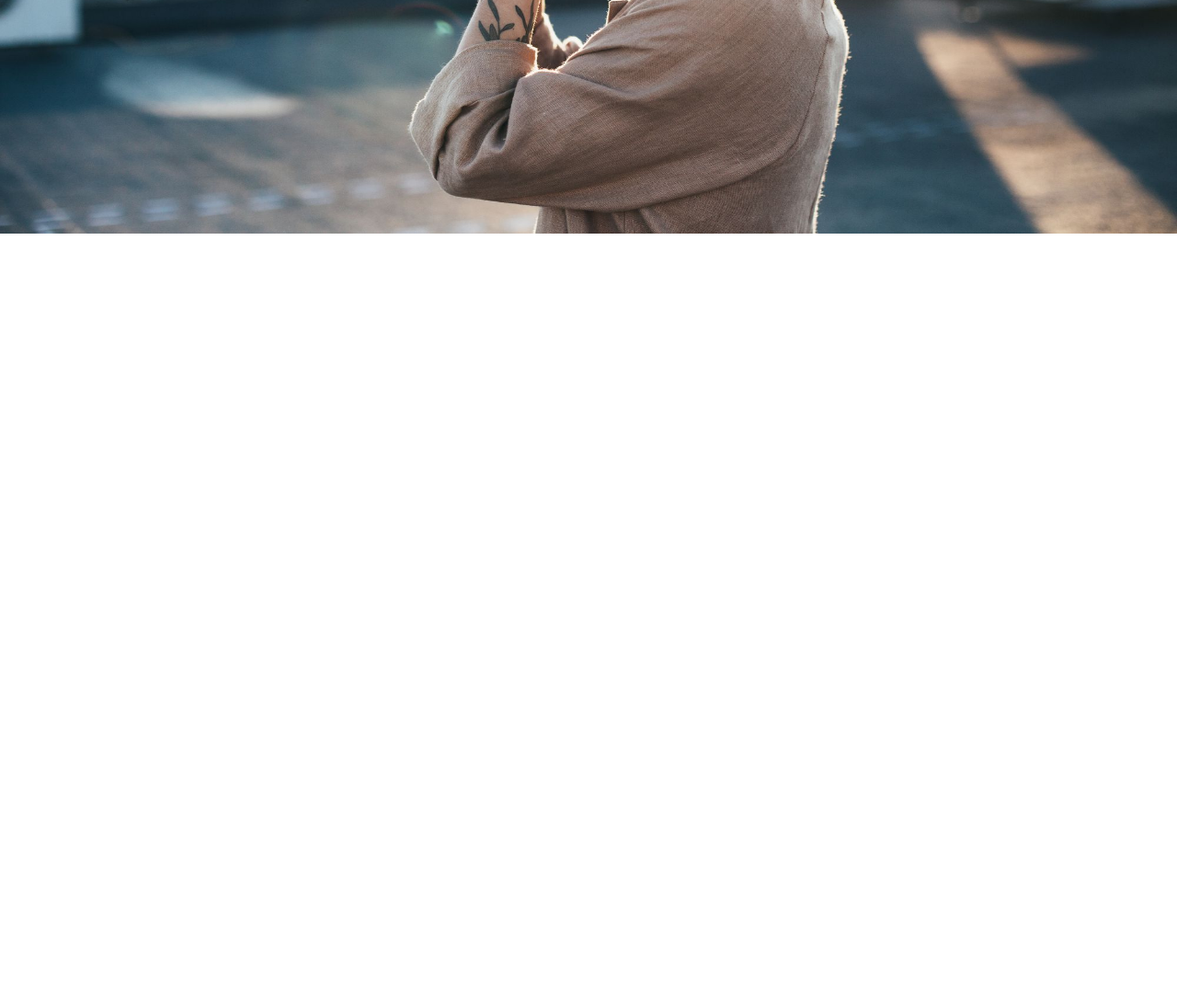
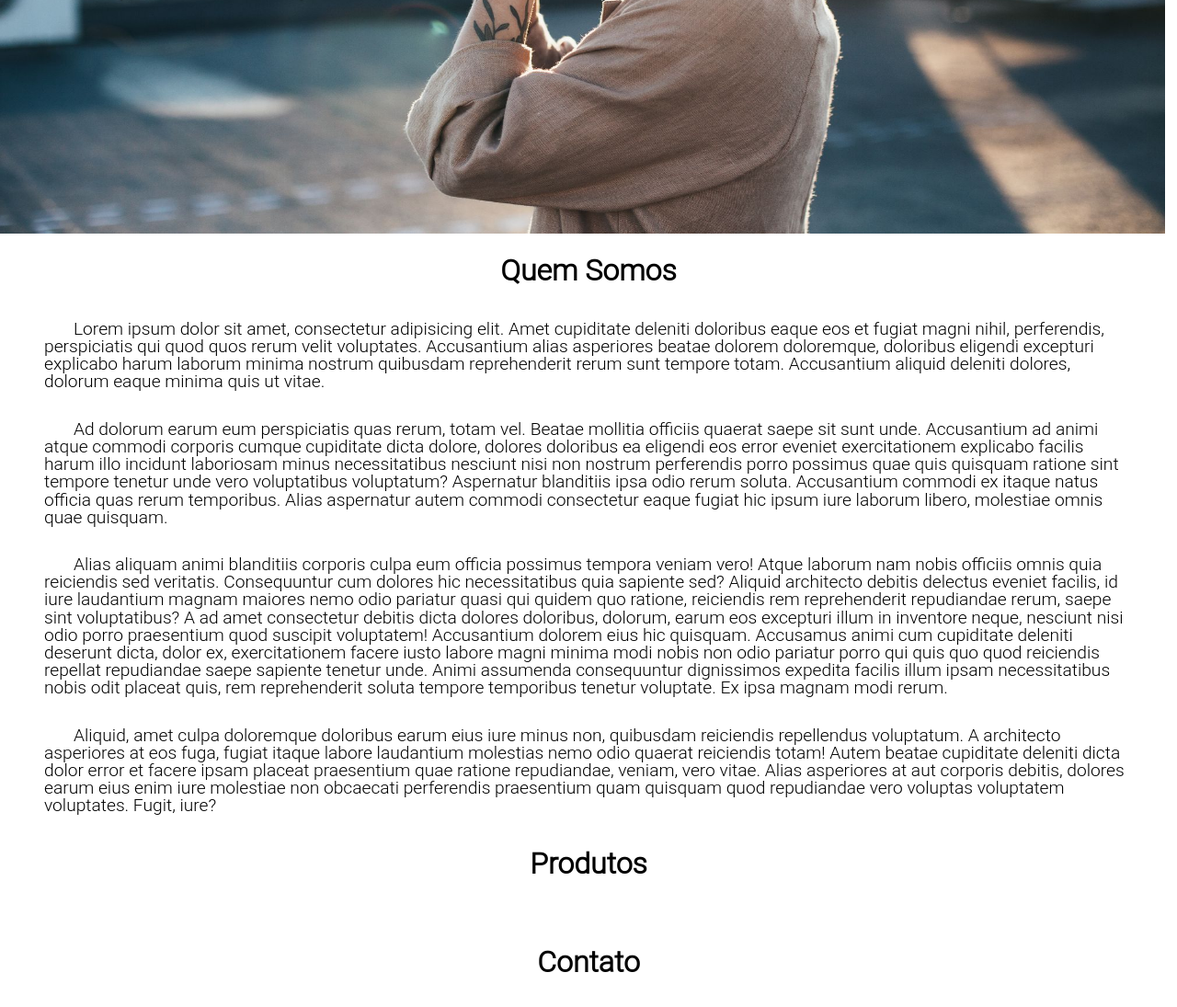
Before and after one commit to ADT1710/sna-tcc-tiw, a website: page index.html in a window 1280 px wide. Shown: the part 543-1638 px from the top of the page at 92% size. Before the commit the page ends 800 px from the top, so only its background shows below. Drawn offline with Linux system fonts and the light colour scheme.

Commit message:
Texto do "Quem somos" criado.

```diff
--- a/css/banner.css
+++ b/css/banner.css
@@ -4,7 +4,7 @@
 }
 
 .banner_imagem{
-    width: 100vw;
+    width: 99vw;
     height: calc(100vh - 63px);
 }
 
--- /dev/null
+++ b/css/conteudo.css
@@ -0,0 +1,14 @@
+.conteudo{
+    font-family: "Roboto Light", sans-serif;
+}
+
+.conteudo_titulo{
+    font-weight: bolder;
+    text-align: center;
+}
+
+.conteudo_texto{
+    text-indent: 2rem;
+    padding: 1rem 3rem;
+    font-size: 1.2rem;
+}
--- a/index.html
+++ b/index.html
@@ -7,6 +7,7 @@
     <link rel="stylesheet" href="css/normalize.css">
     <link rel="stylesheet" href="css/menu.css">
     <link rel="stylesheet" href="css/banner.css">
+    <link rel="stylesheet" href="css/conteudo.css">
 </head>
     <body>
         <header class="cabecalho">
@@ -29,13 +30,26 @@
         </section>
         <section class="conteudo">
             <div class="quemsomos">
-
+                <h1 class="conteudo_titulo">Quem Somos</h1>
+                <p class="conteudo_texto">
+                    Lorem ipsum dolor sit amet, consectetur adipisicing elit. Amet cupiditate deleniti doloribus eaque eos et fugiat magni nihil, perferendis, perspiciatis qui quod quos rerum velit voluptates. Accusantium alias asperiores beatae dolorem doloremque, doloribus eligendi excepturi explicabo harum laborum minima nostrum quibusdam reprehenderit rerum sunt tempore totam. Accusantium aliquid deleniti dolores, dolorum eaque minima quis ut vitae.
+                </p>
+                <p class="conteudo_texto">
+                    Ad dolorum earum eum perspiciatis quas rerum, totam vel. Beatae mollitia officiis quaerat saepe sit sunt unde. Accusantium ad animi atque commodi corporis cumque cupiditate dicta dolore, dolores doloribus ea eligendi eos error eveniet exercitationem explicabo facilis harum illo incidunt laboriosam minus necessitatibus nesciunt nisi non nostrum perferendis porro possimus quae quis quisquam ratione sint tempore tenetur unde vero voluptatibus voluptatum? Aspernatur blanditiis ipsa odio rerum soluta. Accusantium commodi ex itaque natus officia quas rerum temporibus. Alias aspernatur autem commodi consectetur eaque fugiat hic ipsum iure laborum libero, molestiae omnis quae quisquam.</p>
+                <p class="conteudo_texto">
+                    Alias aliquam animi blanditiis corporis culpa eum officia possimus tempora veniam vero! Atque laborum nam nobis officiis omnis quia reiciendis sed veritatis. Consequuntur cum dolores hic necessitatibus quia sapiente sed? Aliquid architecto debitis delectus eveniet facilis, id iure laudantium magnam maiores nemo odio pariatur quasi qui quidem quo ratione, reiciendis rem reprehenderit repudiandae rerum, saepe sint voluptatibus? A ad amet consectetur debitis dicta dolores doloribus, dolorum, earum eos excepturi illum in inventore neque, nesciunt nisi odio porro praesentium quod suscipit voluptatem! Accusantium dolorem eius hic quisquam. Accusamus animi cum cupiditate deleniti deserunt dicta, dolor ex, exercitationem facere iusto labore magni minima modi nobis non odio pariatur porro qui quis quo quod reiciendis repellat repudiandae saepe sapiente tenetur unde. Animi assumenda consequuntur dignissimos expedita facilis illum ipsam necessitatibus nobis odit placeat quis, rem reprehenderit soluta tempore temporibus tenetur voluptate. Ex ipsa magnam modi rerum.
+                </p>
+                <p class="conteudo_texto">
+                    Aliquid, amet culpa doloremque doloribus earum eius iure minus non, quibusdam reiciendis repellendus voluptatum. A architecto asperiores at eos fuga, fugiat itaque labore laudantium molestias nemo odio quaerat reiciendis totam! Autem beatae cupiditate deleniti dicta dolor error et facere ipsam placeat praesentium quae ratione repudiandae, veniam, vero vitae. Alias asperiores at aut corporis debitis, dolores earum eius enim iure molestiae non obcaecati perferendis praesentium quam quisquam quod repudiandae vero voluptas voluptatem voluptates. Fugit, iure?
+                </p>
             </div>
             <div class="produtos">
-
+                <h1 class="conteudo_titulo">Produtos</h1>
+                <p class="conteudo_texto"></p>
             </div>
             <div class="contato">
-
+                <h1 class="conteudo_titulo">Contato</h1>
+                <p class="conteudo_texto"></p>
             </div>
         </section>
     </body>
```
